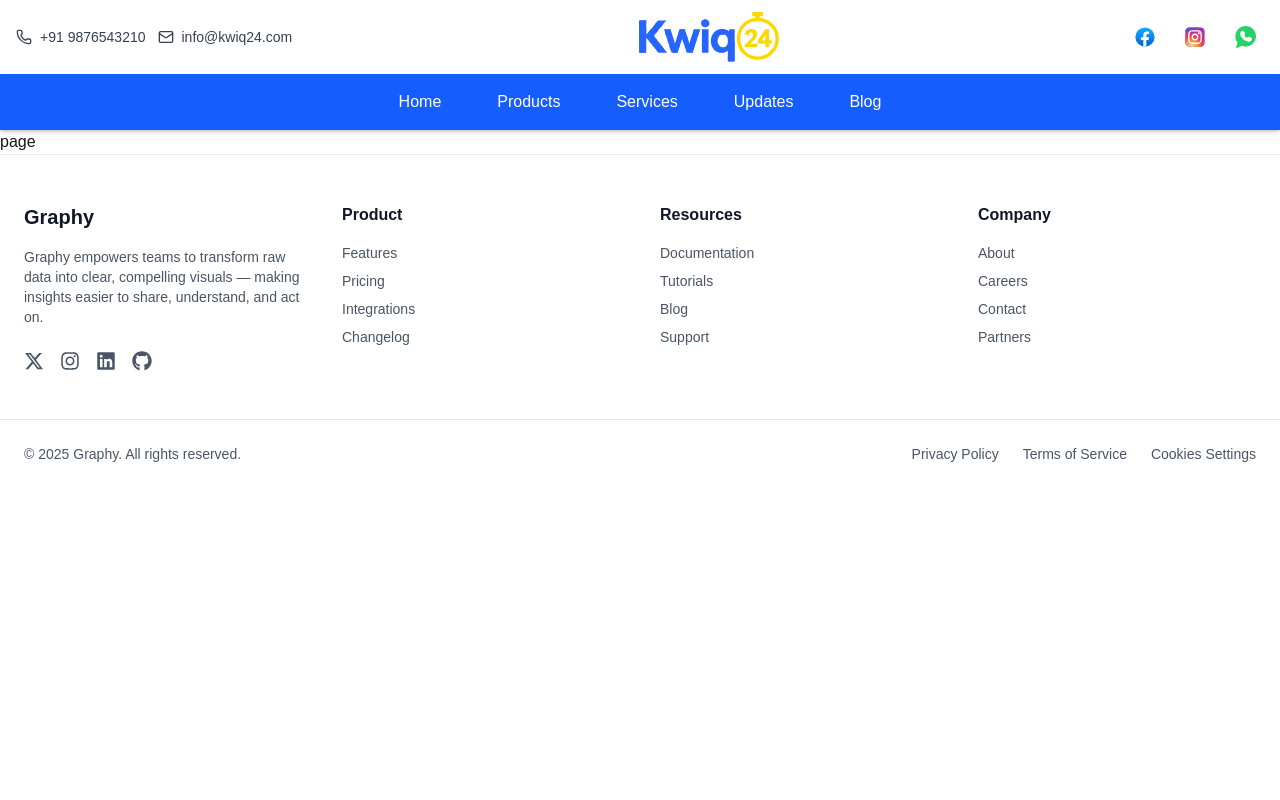
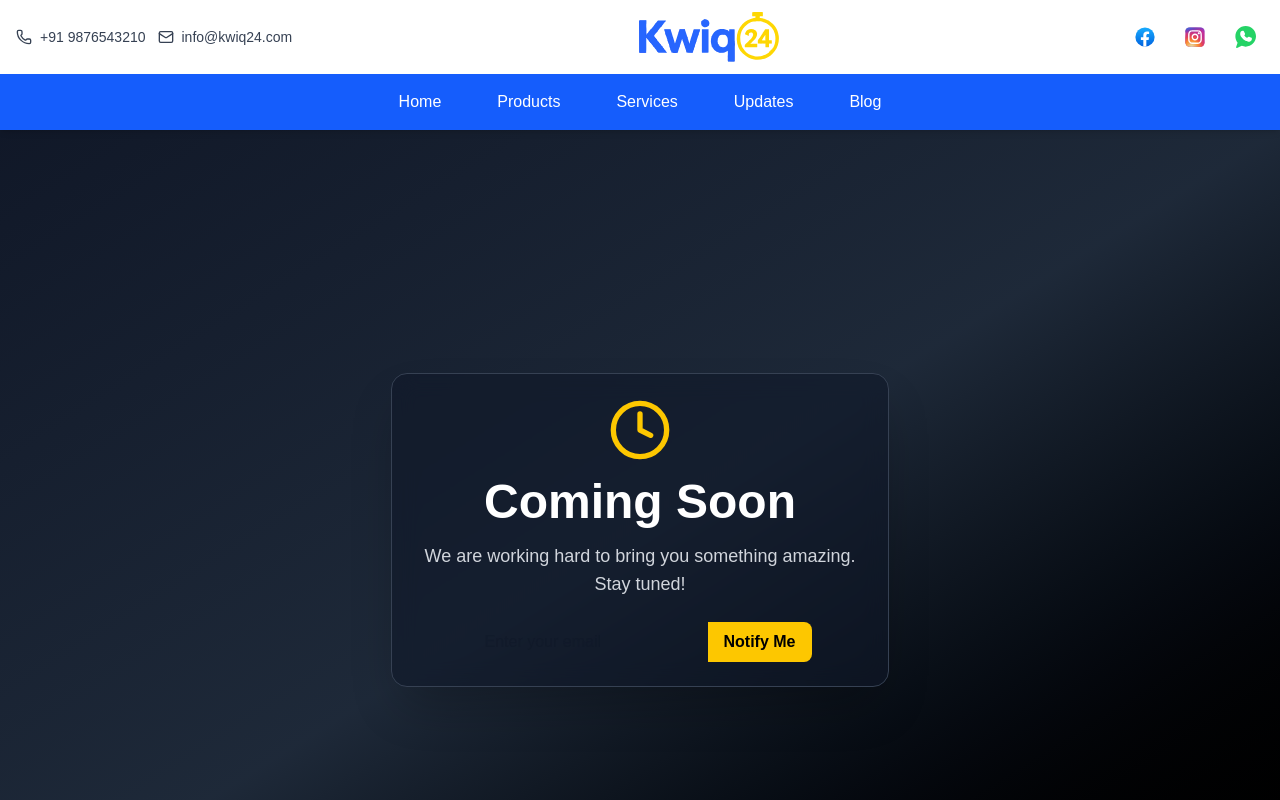
Before and after one commit to jameslucky007/Kwiq-24, a Next.js app: page /Updates in a window 1280 px wide. Shown: the top 800 px of the page. Built offline with nearby package versions, Linux system fonts and the light colour scheme.

Commit message:
commmit
comming soon page add

```diff
--- a/package.json
+++ b/package.json
@@ -10,6 +10,7 @@
   },
   "dependencies": {
     "@netlify/plugin-nextjs": "^5.12.0",
+    "framer-motion": "^12.23.12",
     "lucide-react": "^0.539.0",
     "next": "15.3.4",
     "react": "^19.0.0",
--- a/src/app/Updates/page.js
+++ b/src/app/Updates/page.js
@@ -1,9 +1,42 @@
-import React from 'react'
+"use client";
+import React from "react";
+import { motion } from "framer-motion";
+import { Clock } from "lucide-react";
 
 const page = () => {
   return (
-    <div>page</div>
-  )
-}
+    <div className="flex items-center justify-center h-screen bg-gradient-to-br from-gray-900 via-gray-800 to-black text-white">
+      <motion.div
+        initial={{ opacity: 0, y: 50 }}
+        animate={{ opacity: 1, y: 0 }}
+        transition={{ duration: 0.8 }}
+        className="text-center p-6 rounded-2xl shadow-2xl bg-gray-900/60 backdrop-blur-md border border-gray-700"
+      >
+        <motion.div
+          initial={{ scale: 0 }}
+          animate={{ scale: 1 }}
+          transition={{ duration: 0.5, delay: 0.2 }}
+          className="flex justify-center mb-4"
+        >
+          <Clock size={64} className="text-yellow-400" />
+        </motion.div>
+        <h1 className="text-4xl md:text-5xl font-bold mb-4">Coming Soon</h1>
+        <p className="text-lg text-gray-300 max-w-md mx-auto">
+          We are working hard to bring you something amazing. Stay tuned!
+        </p>
+        <div className="mt-6 flex justify-center">
+          <input
+            type="email"
+            placeholder="Enter your email"
+            className="px-4 py-2 rounded-l-lg outline-none text-gray-900"
+          />
+          <button className="px-4 py-2 bg-yellow-400 text-black font-semibold rounded-r-lg hover:bg-yellow-500 transition">
+            Notify Me
+          </button>
+        </div>
+      </motion.div>
+    </div>
+  );
+};
 
-export default page
+export default page;
```
Also changed, not shown: 1 other file (tests, documents, lock files or other folders).
